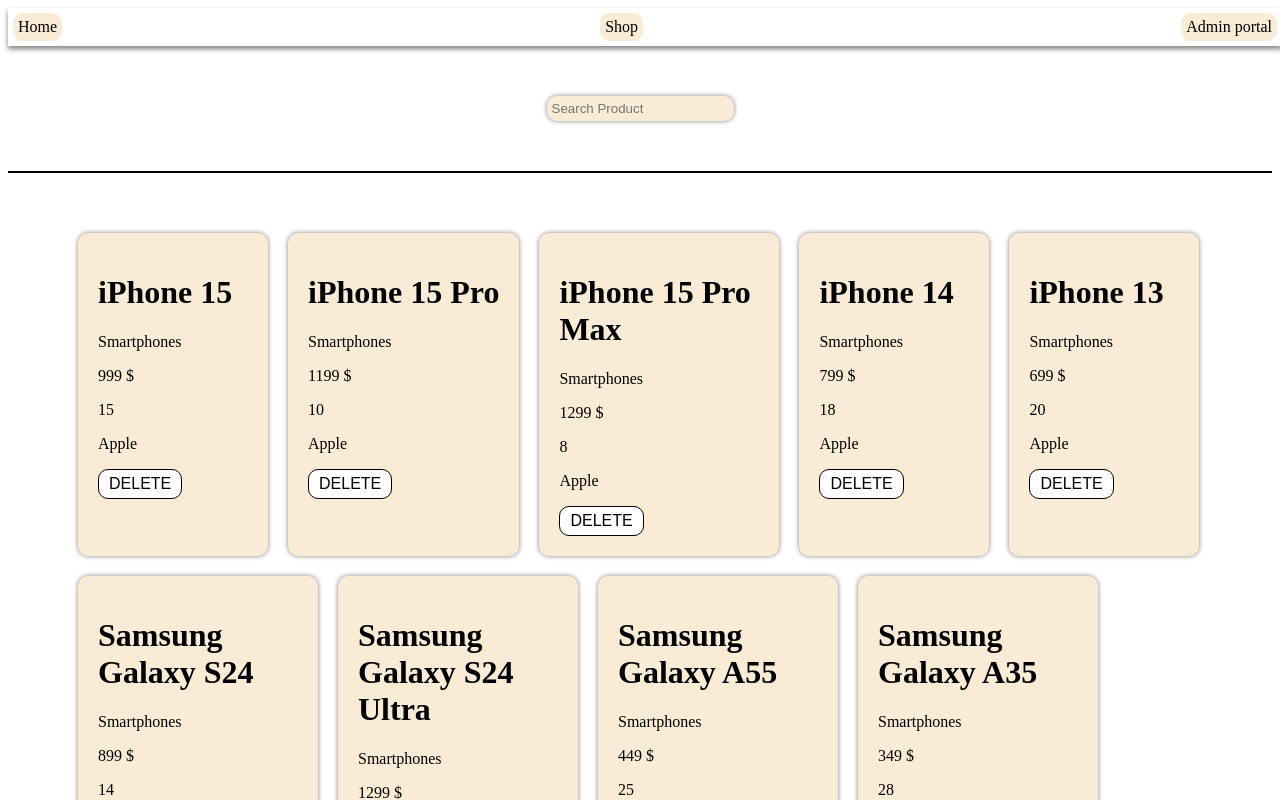
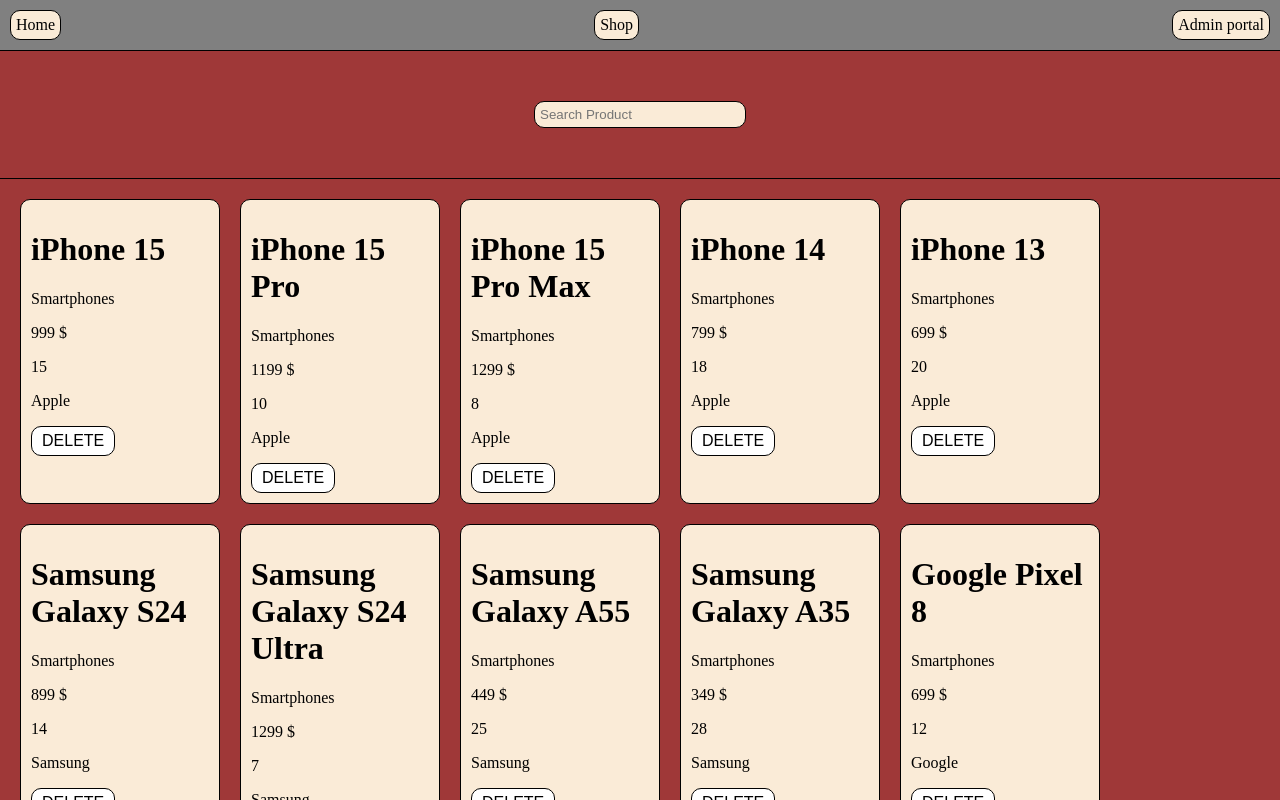
Before and after one commit to evragitonga/Phone-online-store, a React (Vite) app in the folder Phone online store/: page /shop in a window 1280 px wide. Shown: the top 800 px of the page. Built offline with nearby package versions, Linux system fonts and the light colour scheme; data requests are answered from the project's data file.

Commit message:
I have improve styling

```diff
--- /dev/null
+++ b/Phone online store/src/components/FilteredProducts.jsx
@@ -0,0 +1,16 @@
+import { useContext } from "react"
+import { ProductContext } from "../context/ProductContext"
+import ProductCard from "./ProductCard"
+function FilteredProducts({search}){
+  const {data} = useContext(ProductContext)
+  const filteredProducts = data.filter(product => {
+  return product.name.toLowerCase().includes(search.toLowerCase())})
+  return(
+    <div className="productsContainer">
+      {filteredProducts.map((product) => (
+        <ProductCard key={product.id} product={product}/>
+      ))}
+    </div>
+  )
+}
+export default FilteredProducts
--- a/Phone online store/src/components/NewProductForm.jsx
+++ b/Phone online store/src/components/NewProductForm.jsx
@@ -22,7 +22,6 @@
  return (
   <div className="formPage">
     <div className="formContainer">
-      <h1>Add phone details below.</h1>
       <form onSubmit={handleSubmit}>
         <label htmlFor="name">Name</label>
         <input type="text" id="name" onChange={handleChange} value={formData.name} name="name" placeholder="eg. Samsung Galaxy S24"/>
@@ -39,7 +38,7 @@
         <label htmlFor="brand">Brand</label>
         <input type="text" id="brand" onChange={handleChange} value={formData.brand} name="brand" placeholder="eg. Samsung"/>
 
-        <button type="submit"> Add Product</button>
+        <button type="submit">Submit</button>
       </form>
     </div>
   </div>
--- a/Phone online store/src/components/ProductList.jsx
+++ b/Phone online store/src/components/ProductList.jsx
@@ -1,25 +1,17 @@
-import { useContext, useState } from "react"
-import { ProductContext } from "../context/ProductContext"
-import ProductCard from "./ProductCard"
+import { useState } from "react"
 import "../index.css"
+import SearchBar from "./SearchBar"
+import FilteredProducts from "./FilteredProducts"
 
 function ProductList(){
  const [search, setSearch] = useState("")
- const {data} = useContext(ProductContext)
- const filteredProducts = data.filter(product => {
-  return product.name.toLowerCase().includes(search.toLowerCase())
 
- })
  return (
   <div>
-    <div className="seachContainer">
-        <input type="text" placeholder="Search Product" onChange={(e) => setSearch(e.target.value)} value={search} className="searchInput"/>
-    </div>
-    <div className="productsContainer">
-      {filteredProducts.map((product) => (
-        <ProductCard key={product.id} product={product}/>
-      ))}
-    </div>
+    <SearchBar search={search} setSearch={setSearch}/>
+
+    <FilteredProducts search={search}/>
+
   </div>
  )
 }
--- /dev/null
+++ b/Phone online store/src/components/SearchBar.jsx
@@ -0,0 +1,8 @@
+function SearchBar({search,setSearch}){
+  return(
+    <div className="seachContainer">
+        <input type="text" placeholder="Search Product" onChange={(e) => setSearch(e.target.value)} value={search} className="searchInput"/>
+    </div>
+  )
+}
+export default SearchBar
--- a/Phone online store/src/index.css
+++ b/Phone online store/src/index.css
@@ -1,14 +1,20 @@
+body{
+  margin: 0;
+}
 .homePage{
   display: flex;
   justify-content: center;
   align-items: center;
+  background-color: rgb(159, 56, 56);
+  height: 300px;
+  max-height: 1000px;
+  max-height: 90%;
 }
 .link{
   font-size: large;
   color: black;
   background-color: antiquewhite;
-  box-shadow: 0px 0px 5px gray;
-  border: none;
+  border: solid 1px black;
   border-radius: 10px;
   padding: 5px 20px;
   text-decoration: none;
@@ -20,18 +26,19 @@
   opacity: 0.4;
 }
 .navBar{
-  padding: 5px;
+  padding: 10px;
+  background-color: gray;
   width: 100%;
   display: flex;
   justify-content: space-between;
-  box-shadow: 0px 3px 5px gray;
-  margin-bottom: 50px;
+  border-bottom: solid 1px black;
+  box-sizing: border-box
 }
 .navLink{
   font-size: medium;
   color: black;
   background-color: antiquewhite;
-  border: none;
+  border: solid 1px black;
   border-radius: 10px;
   padding: 5px;
 
@@ -48,20 +55,22 @@
   display: flex;
   justify-content: center;
   align-items: center;
+  background-color: rgb(159, 56, 56);
 }
 .formContainer{
-  min-width: 150px;
-  max-width: 300px;
-  box-shadow: 0px 0px 5px gray;
-  padding: 100px;
+  margin-top: 50px;
+  max-width: 90%;
+  width: 300px;
+  border: solid 1px black;
+  padding: 20px;
+  justify-content: center;
+  background-color: gray;
 }
 .formContainer input{
   width: 100%;
   margin-bottom: 15px;
-  border: none;
-  outline: none;
+  border: solid 1px black;
   background-color: antiquewhite;
-  box-shadow: 0px 0px 5px gray;
   border-radius: 10px;
 }
 .formContainer input:hover{
@@ -74,10 +83,10 @@
   font-size: large;
   color: black;
   background-color: antiquewhite;
-  box-shadow: 0px 0px 5px gray;
-  border: none;
+  border: solid 1px black;
   border-radius: 10px;
   padding: 5px 10px;
+  margin-left: 100px;
   text-decoration: none;
 }
 .formContainer button:hover{
@@ -87,14 +96,14 @@
   opacity: 0.4;
 }
 .productCard{
-  min-width: 150px;
-  max-width: 200px;
+  max-width: 90%;
+  width: 200px;
   color: black;
   background-color: antiquewhite;
-  box-shadow: 0px 0px 5px gray;
-  border: none;
+  border: solid 1px black;
   border-radius: 10px;
-  padding: 20px
+  padding: 10px;
+  box-sizing: border-box;
 }
 .productCard button{
   font-size: medium;
@@ -111,22 +120,21 @@
   opacity: 0.4;
 }
 .productsContainer{
+  min-height: 300px;
+  background-color: rgb(159, 56, 56);
   display: flex;
   flex-wrap: wrap;
   gap: 20px;
-  padding-left: 70px;
-  padding-top: 60px;
-  border-top: solid 2px black;
+  padding: 20px;
+  border-top: solid 1px black;
 }
 
 .searchInput{
-  min-width: 150px;
-  max-width: 300px;
+  max-width: 90%;
+  width: 200px;
   margin-bottom: 50px;
-  border: none;
-  outline: none;
+  border: solid 1px black;
   background-color: antiquewhite;
-  box-shadow: 0px 0px 5px gray;
   border-radius: 10px;
   padding: 5px;
 }
@@ -137,6 +145,8 @@
   opacity: 0.4;
 }
 .seachContainer{
+  padding-top: 50px;
+  background-color: rgb(159, 56, 56);
   display: flex;
   justify-content: center;
   align-items: center;
```
